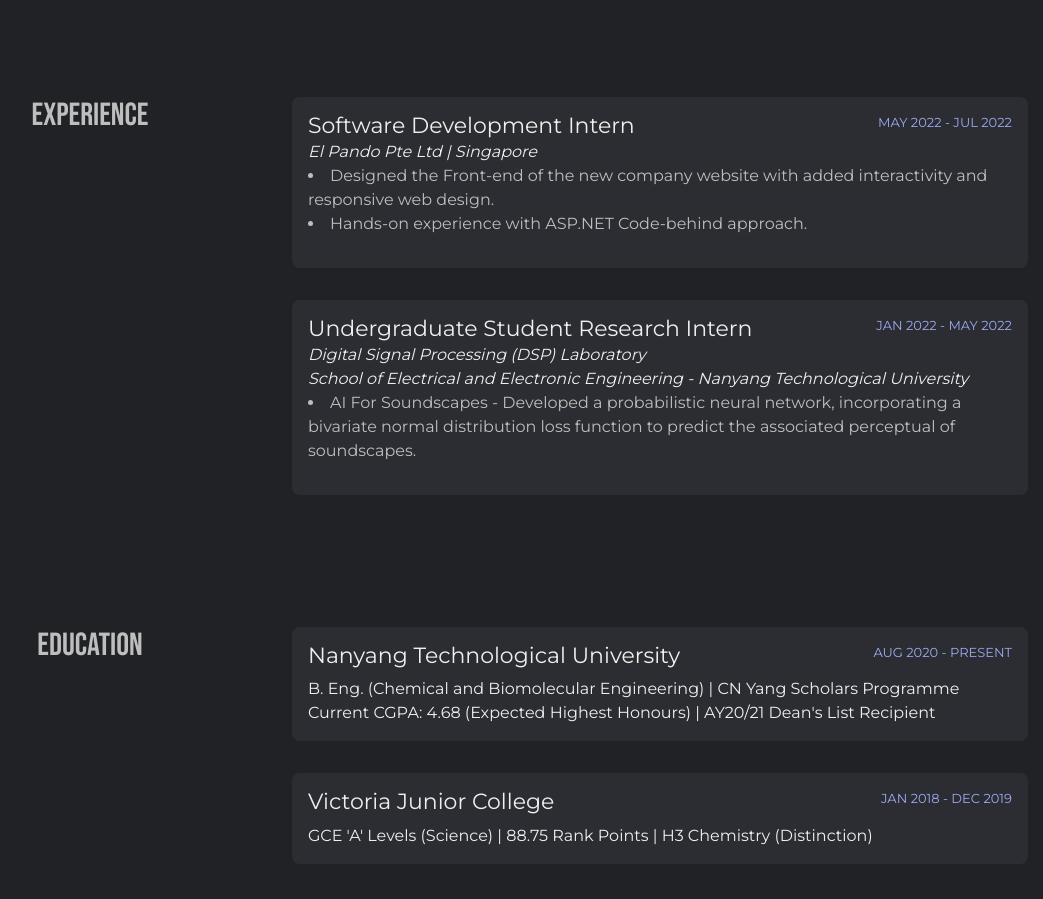
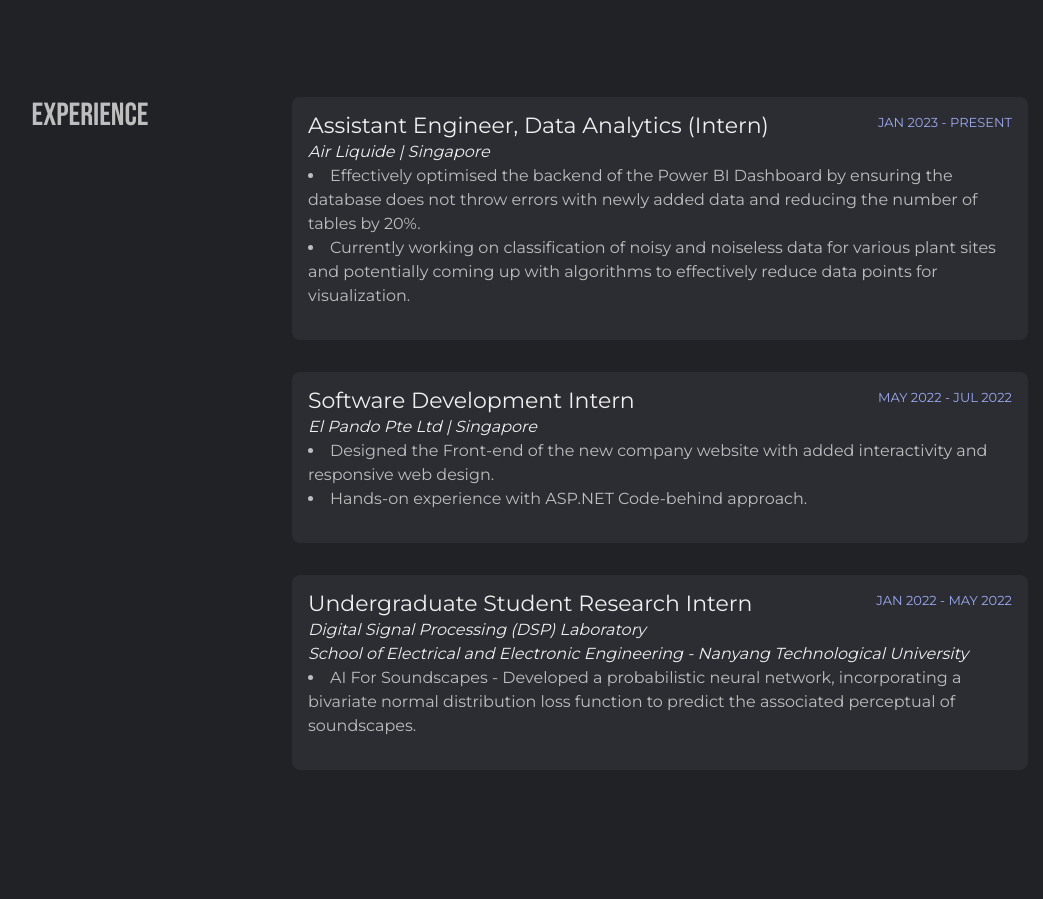
Before and after one commit to terrykms/terrykms.github.io, a website: page index.html in a window 1280 px wide. Shown: the part 1353-2252 px from the top of the page, without its empty margins (170-1213 px from the left). Drawn offline with nearby package versions, Linux system fonts and the light colour scheme.

Commit message:
updated new internship & updated resume

```diff
--- a/index.html
+++ b/index.html
@@ -115,6 +115,21 @@
                   <!-- first company -->
                   <div class="inner-container reveal">
                     <div class="row">
+                      <div class="col-lg-8 col-12"><h3 class="job-title">Assistant Engineer, Data Analytics (Intern)</h3></div>
+                      <div class="col-lg-4 col-12 date">JAN 2023 - PRESENT</div>
+                    </div>
+                    <div class="row">
+                      <div class="col-12 company">Air Liquide | Singapore</div>
+                      <ul class="role-description">
+                        <!-- search engine optimisation -->
+                        <li class="role-item">Effectively optimised the backend of the Power BI Dashboard by ensuring the database does not throw errors with newly added data and reducing the number of tables by 20%. </li>
+                        <li class="role-item">Currently working on classification of noisy and noiseless data for various plant sites and potentially coming up with algorithms to effectively reduce data points for visualization.</li>
+                      </ul>
+                    </div>
+                  </div>
+                  <!-- second company -->
+                  <div class="inner-container reveal">
+                    <div class="row">
                       <div class="col-lg-8 col-12"><h3 class="job-title">Software Development Intern</h3></div>
                       <div class="col-lg-4 col-12 date">MAY 2022 - JUL 2022</div>
                     </div>
@@ -127,7 +142,7 @@
                       </ul>
                     </div>
                   </div>
-                  <!-- second company -->
+                  <!-- third company -->
                   <div class="inner-container reveal">
                     <div class="row">
                       <div class="col-lg-8 col-12"><h3 class="job-title">Undergraduate Student Research Intern</h3></div>
@@ -366,7 +381,6 @@
             </div>
             <div class="col-lg-8 col-12">
               <div class="inner-container reveal">
-                  <h3 class="text-center">Web Development</h3>
                   <div class="row justify-content-center skill-container">
                     <img class="skill-icon" src="https://cdn.jsdelivr.net/gh/devicons/devicon/icons/html5/html5-original-wordmark.svg" alt="HTML5 icon"/>
                     <img class="skill-icon" src="https://cdn.jsdelivr.net/gh/devicons/devicon/icons/css3/css3-original-wordmark.svg" alt="CSS3 icon" />
```
Also changed, not shown: 1 other file.
